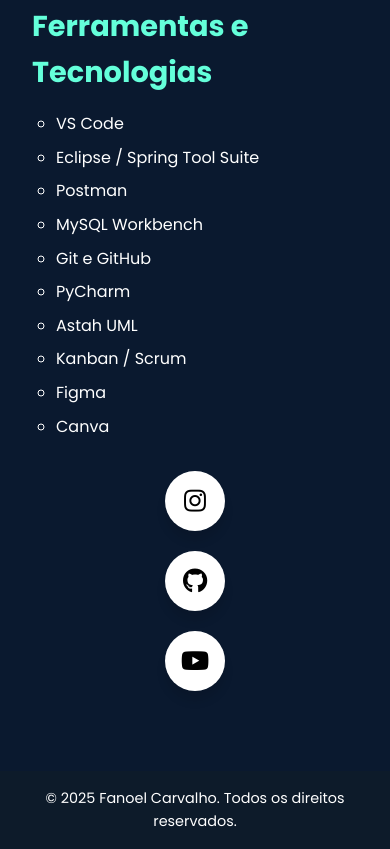
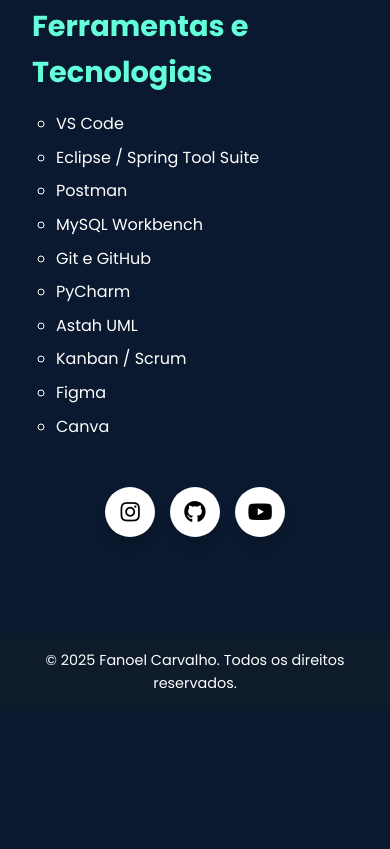
Before and after one commit to Fanoel000/Portfolio, a plain HTML site: page index.html in a window 390 px wide. Shown: the part 2397-3246 px from the top of the page. After the commit the page ends 3108 px from the top, so only its background shows below. Drawn offline with Linux system fonts and the light colour scheme.

Commit message:
Corrige responsividade dos ícones sociais no mobile

```diff
--- a/style/home.css
+++ b/style/home.css
@@ -254,3 +254,37 @@ footer {
     gap: 20px;
   }
 }
+
+/*Responsividade para as redes sociais*/
+/* Adicione isso no final do seu style.css ou substitua o bloco @media (max-width: 600px) */
+
+@media (max-width: 600px) {
+  .wrapper {
+    flex-direction: row !important;
+    flex-wrap: wrap;
+    justify-content: center;
+    align-items: center;
+    gap: 15px;
+    padding: 1rem;
+  }
+
+  .wrapper .icon {
+    width: auto;
+  }
+
+  .wrapper .icon span {
+    width: 50px;
+    height: 50px;
+  }
+
+  .wrapper .icon span i {
+    font-size: 22px;
+    line-height: 50px;
+  }
+
+  .wrapper .icon .tooltip {
+    font-size: 12px;
+    padding: 5px 10px;
+    top: -40px;
+  }
+}
```
